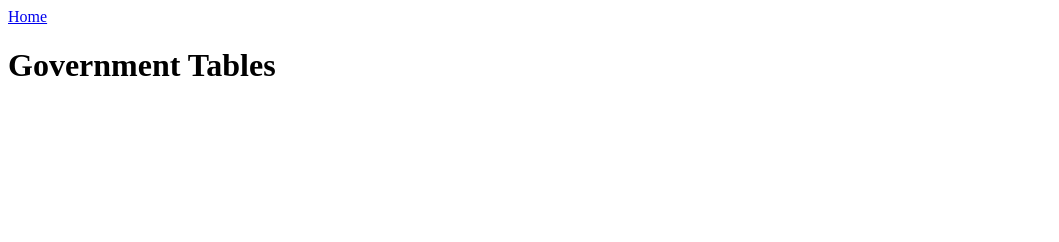
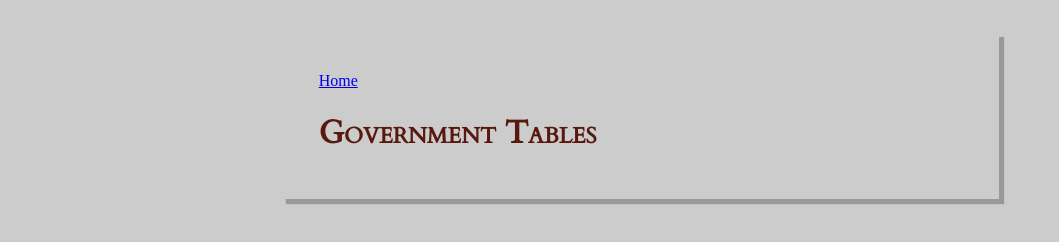
Before and after one commit to ouchmyothereye/wwn_worldbuilding, a plain HTML site: page government.html in a window 1280 px wide. Shown: the whole page, without its empty margins (0-1059 px from the left). Drawn offline with Linux system fonts and the light colour scheme.

Commit message:
fix link to css

```diff
--- a/government.html
+++ b/government.html
@@ -4,7 +4,7 @@
     <meta charset="UTF-8">
     <meta name="viewport" content="width=device-width, initial-scale=1.0">
     <title>Government Tables</title>
-    <link rel="stylesheet" href="style.css">
+    <link rel="stylesheet" href="styles.css">
 </head>
 <body>
     <header>
```
Also changed, not shown: index.html (+1 -1 lines).
